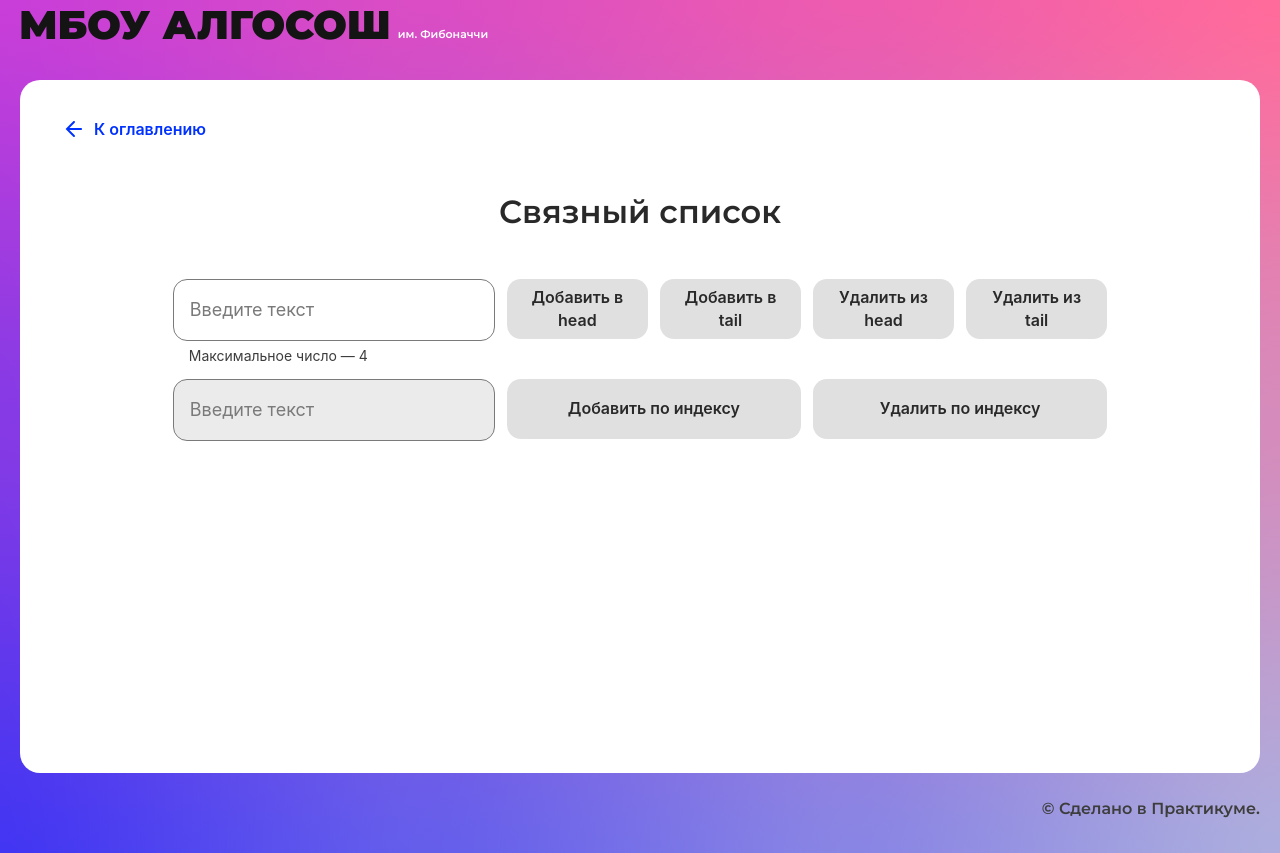
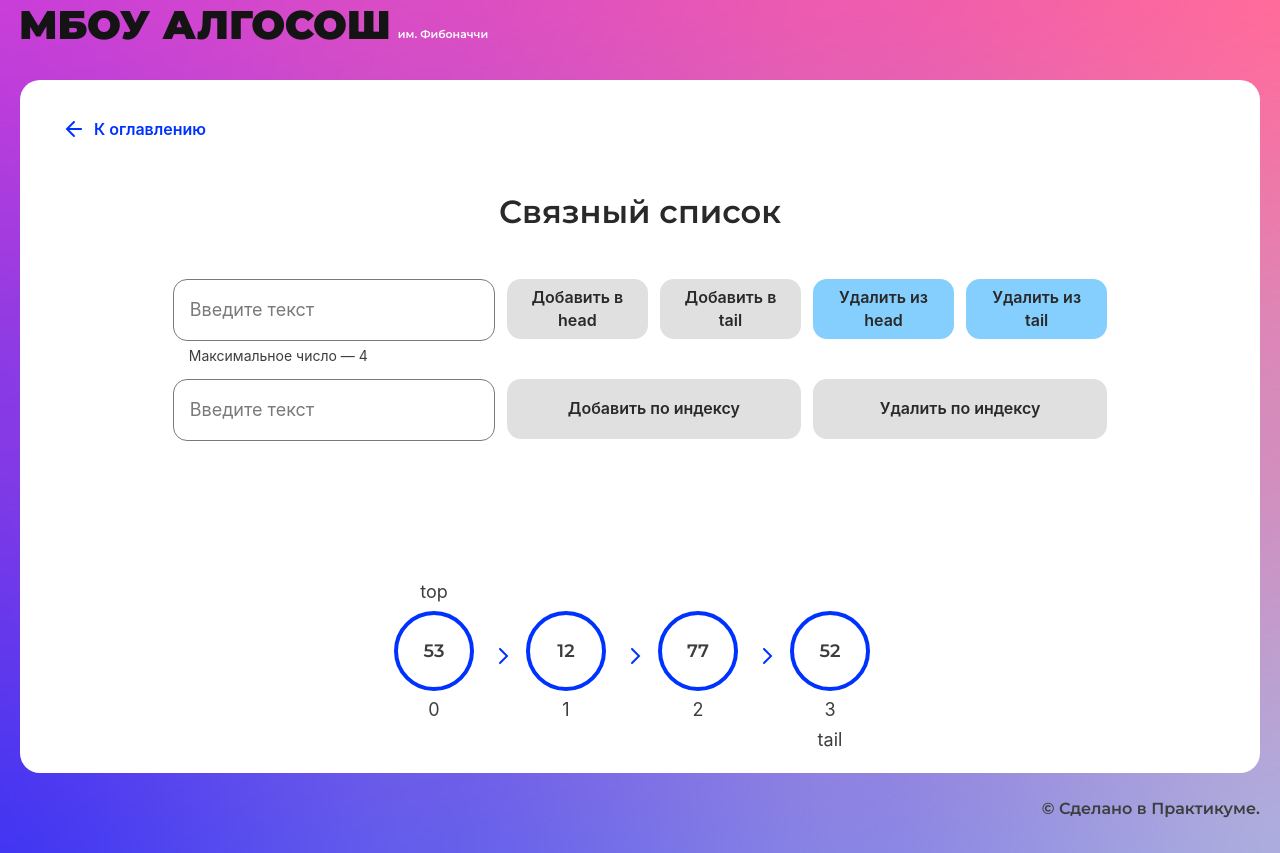
Before and after one commit to Nikita-Vereschagin/algososh, a React (Create React App) app: page /list in a window 1280 px wide. Built offline with nearby package versions, Linux system fonts and the light colour scheme.

Commit message:
list works

```diff
--- a/src/components/list-page/list-page.module.css
+++ b/src/components/list-page/list-page.module.css
@@ -22,12 +22,6 @@
     gap: 0;
     margin-right: 12px;
 }
-.twoCircles{
-    display: flex;
-    flex-direction: column;
-    align-items: center;
-    justify-content: center;
-}
 .circles{
     display: flex;
     margin: auto;
--- a/src/components/list-page/list-page.tsx
+++ b/src/components/list-page/list-page.tsx
@@ -1,4 +1,4 @@
-import React, { FormEventHandler, useState } from "react";
+import React, { FormEventHandler, useEffect, useState } from "react";
 import { SolutionLayout } from "../ui/solution-layout/solution-layout";
 import style from "./list-page.module.css"
 import { Button } from "../ui/button/button";
@@ -11,7 +11,8 @@ import { ElementStates } from "../../types/element-states";
 import { ArrowIcon } from "../ui/icons/arrow-icon";
 
 type TModArr = TArr & {
-  status: boolean
+  changingIndex: number | undefined,
+  place: 'head' | 'tail' | undefined
 }
 
 export const ListPage: React.FC = () => {
@@ -19,6 +20,22 @@ export const ListPage: React.FC = () => {
 
   const [flag, setFlag] = useState([false,false,false,false,false,false])
   const [output, setOutput] = useState<TModArr[]>([])
+
+  useEffect(() => {
+    let modifiedArray: TModArr[] = []
+    const arr = [...Array.from({
+      length: 4
+    }, () => Math.floor(Math.random() * 100))]
+    for (let i=0; i < arr.length; i++){
+      modifiedArray[i] = {
+        number: arr[i],
+        state: ElementStates.Default,
+        changingIndex: undefined,
+        place: undefined
+      }
+    }
+    setOutput([...modifiedArray])
+  },[])
 
   const delEl = async(i: number | null, f: number) => {
     if (i === null){
@@ -30,22 +47,46 @@ export const ListPage: React.FC = () => {
     let modifiedArray: TModArr[] = output
 
     if (i === 0){
-      modifiedArray[i].number = undefined
+      const num = modifiedArray[i].number
+      modifiedArray[i] = {number: undefined, state: ElementStates.Modified, changingIndex: num, place: 'tail'}
       setOutput([...modifiedArray])
 
       await addTimeOut(500)
 
+      modifiedArray[i] = {number: undefined, state: ElementStates.Default, changingIndex: undefined, place: undefined}
       modifiedArray.shift()
       setOutput([...modifiedArray])
-    } else {
 
-    modifiedArray[i].number = undefined
+    }else if (i === output.length - 1){
+      const num = modifiedArray[i].number
+      modifiedArray[i] = {number: undefined, state: ElementStates.Modified, changingIndex: num, place: 'tail'}
       setOutput([...modifiedArray])
 
       await addTimeOut(500)
 
-    modifiedArray = modifiedArray.slice(i,i+1)
+      modifiedArray[i] = {number: undefined, state: ElementStates.Default, changingIndex: undefined, place: undefined}
+      modifiedArray.pop()
       setOutput([...modifiedArray])
+
+    } else  {
+      for (let j=0; j <= i;j++){
+        let num = modifiedArray[j].number
+        modifiedArray[j] = {number: num, state: ElementStates.Changing, changingIndex: undefined, place: undefined}
+        setOutput([...modifiedArray])
+        await addTimeOut(500)
+        if (j===i){
+          const num = modifiedArray[i].number
+          modifiedArray[i] = {number: undefined, state: ElementStates.Modified, changingIndex: num, place: 'tail'}
+          setOutput([...modifiedArray])
+
+          await addTimeOut(500)
+
+          modifiedArray[i] = {number: undefined, state: ElementStates.Default, changingIndex: undefined, place: undefined}
+          modifiedArray.splice(i,1)
+          modifiedArray = [...modifiedArray.map((item) => item.state === ElementStates.Changing ? {...item, state: ElementStates.Default} : item)]
+          setOutput([...modifiedArray])
+        }
+      }
     }
 
 
@@ -71,12 +112,33 @@ export const ListPage: React.FC = () => {
     setFlag([...modFlag])
     let modifiedArray: TModArr[] = output
 
-    modifiedArray.splice(i, 0, {number: Number(values.input), state: ElementStates.Modified, status: true})
+    if (i !== output.length && i !== 0){
+      for (let j=0; j <= i;j++){
+        let num = modifiedArray[j].number
+        modifiedArray[j] = {number: num, state: ElementStates.Changing, changingIndex: undefined, place: undefined}
         setOutput([...modifiedArray])
         await addTimeOut(500)
-    modifiedArray[i].state = ElementStates.Default
-    modifiedArray[i].status = false
+        if (j===i){
+          modifiedArray.splice(i, 0, {number: undefined, state: ElementStates.Modified, changingIndex: Number(values.input), place: 'head'})
           setOutput([...modifiedArray])
+
+          await addTimeOut(500)
+
+          modifiedArray = [...modifiedArray.map((item) => item.state === ElementStates.Changing ? {...item, state: ElementStates.Default} : item)]
+          modifiedArray[i] = {number: Number(values.input), state: ElementStates.Default, changingIndex: undefined, place: undefined}
+          setOutput([...modifiedArray])
+        }
+      }
+    }else {
+
+    modifiedArray.splice(i, 0, {number: undefined, state: ElementStates.Modified, changingIndex: Number(values.input), place: 'head'})
+    setOutput([...modifiedArray])
+
+    await addTimeOut(500)
+
+    modifiedArray[i] = {number: Number(values.input), state: ElementStates.Default, changingIndex: undefined, place: undefined}
+    setOutput([...modifiedArray])
+  }
 
     modFlag[f] = false
     setFlag([...modFlag])
@@ -93,7 +155,7 @@ export const ListPage: React.FC = () => {
       <form className={style.box}>
         <Input max={4} maxLength={4} isLimitText={true} name="input" type={typeof values.input} value={values.input} onChange={handleChange}/>
         <Button text="Добавить в head" isLoader={flag && flag[0]} onClick={()=>addEl(0, 0)}  type="button" disabled={isNaN(Number(values.input)) || values.input === ''}/>
-        <Button text="Добавить в tail" isLoader={flag && flag[1]} onClick={()=>addEl(output.length - 1, 1)} type="button" disabled={isNaN(Number(values.input)) || values.input === '' || output.length - 1 < 0}/>
+        <Button text="Добавить в tail" isLoader={flag && flag[1]} onClick={()=>addEl(output.length, 1)} type="button" disabled={isNaN(Number(values.input)) || values.input === '' || output.length - 1 < 0}/>
         <Button isLoader={flag && flag[2]} text="Удалить из head" type="button" disabled={!(output.length > 0)} onClick={()=>delEl(0, 2)}/>
         <Button isLoader={flag && flag[3]} text="Удалить из tail" type="button" disabled={!(output.length > 0)} onClick={()=>delEl(output.length - 1, 3)}/>
       </form>
@@ -109,18 +171,21 @@ export const ListPage: React.FC = () => {
             return null
           }else if (i !== output.length - 1){
           return <div className={style.arrowBox} key={i}>
-                  <div className={style.twoCircles}>
-                    {el.status ? <Circle isSmall={true} letter={el?.number?.toString()} extraClass={style.circleBottom} state={ElementStates.Changing}/> : null}
+            {el.changingIndex !== undefined ?
+              <Circle letter={el?.number?.toString()} tail={el.place === 'tail' ? <Circle letter={el.changingIndex.toString()}state={ElementStates.Changing}/>: null} head={el.place === 'head' ? <Circle isSmall={true} letter={el.changingIndex.toString()}state={ElementStates.Changing}/> : null} index={i} extraClass={style.margin}  state={el?.state}/>
+            :
               <Circle letter={el?.number?.toString()} head={i === 0  ? "top" : ""} index={i} extraClass={style.margin}  state={el?.state}/>
-                  </div>
+            }
               <ArrowIcon/>
             </div>
           }
           else if (i === output.length - 1){
-            return  <div key={i} className={style.twoCircles}>
-                      {el.status ? <Circle isSmall={true} letter={el?.number?.toString()} extraClass={style.circleBottom} state={ElementStates.Changing}/> : null}
-                      <Circle letter={el?.number?.toString()} head={i === 0  ? "top" : ""} tail={"tail"} index={i} extraClass={style.margin} state={el?.state}/>
-                    </div>
+            if (el.changingIndex !== undefined) {
+              return <Circle key={i} letter={el?.number?.toString()} tail={el.place === 'tail' ? <Circle letter={el.changingIndex.toString()}state={ElementStates.Changing}/>: null} head={el.place === 'head' ? <Circle isSmall={true} letter={el.changingIndex.toString()}state={ElementStates.Changing}/> : null} index={i} extraClass={style.margin}  state={el?.state}/>
+            } else {
+              return <Circle key={i} letter={el?.number?.toString()} head={i === 0  ? "top" : ""} tail={"tail"} index={i} extraClass={style.margin} state={el?.state}/>
+            }
+
             }
           }
           })}
--- a/src/components/queue-page/queue-page.tsx
+++ b/src/components/queue-page/queue-page.tsx
@@ -9,7 +9,7 @@ import { Circle } from "../ui/circle/circle";
 import { ElementStates } from "../../types/element-states";
 import { addTimeOut } from "../../tools/tools";
 
-export type TArr = TSwap | {number: undefined, state: undefined}
+export type TArr = TSwap | {number: undefined | number, state: undefined | ElementStates}
 
 export const QueuePage: React.FC = () => {
   const [index, setIndex] = useState<{tail: number, head: number | null}>({tail: 0, head: null})
```
Lines whose indentation alone changed are shown as unchanged.
